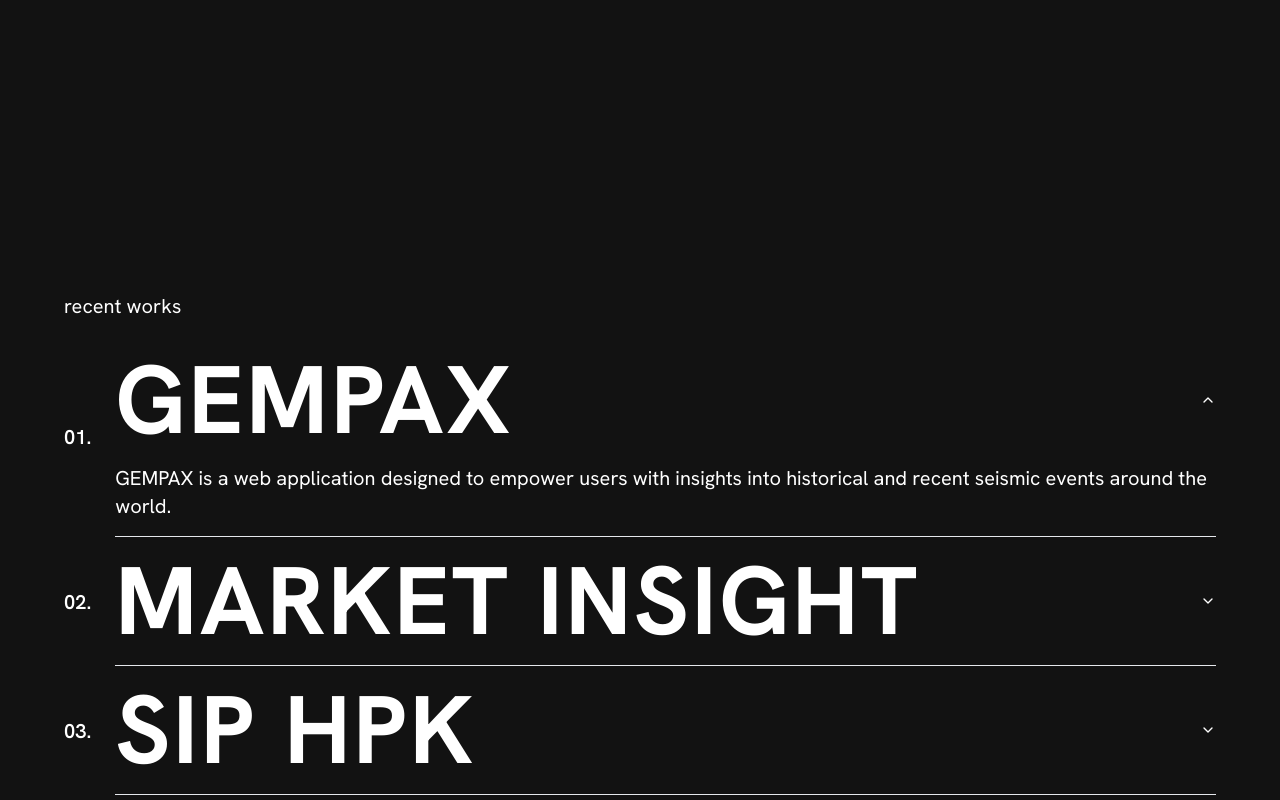
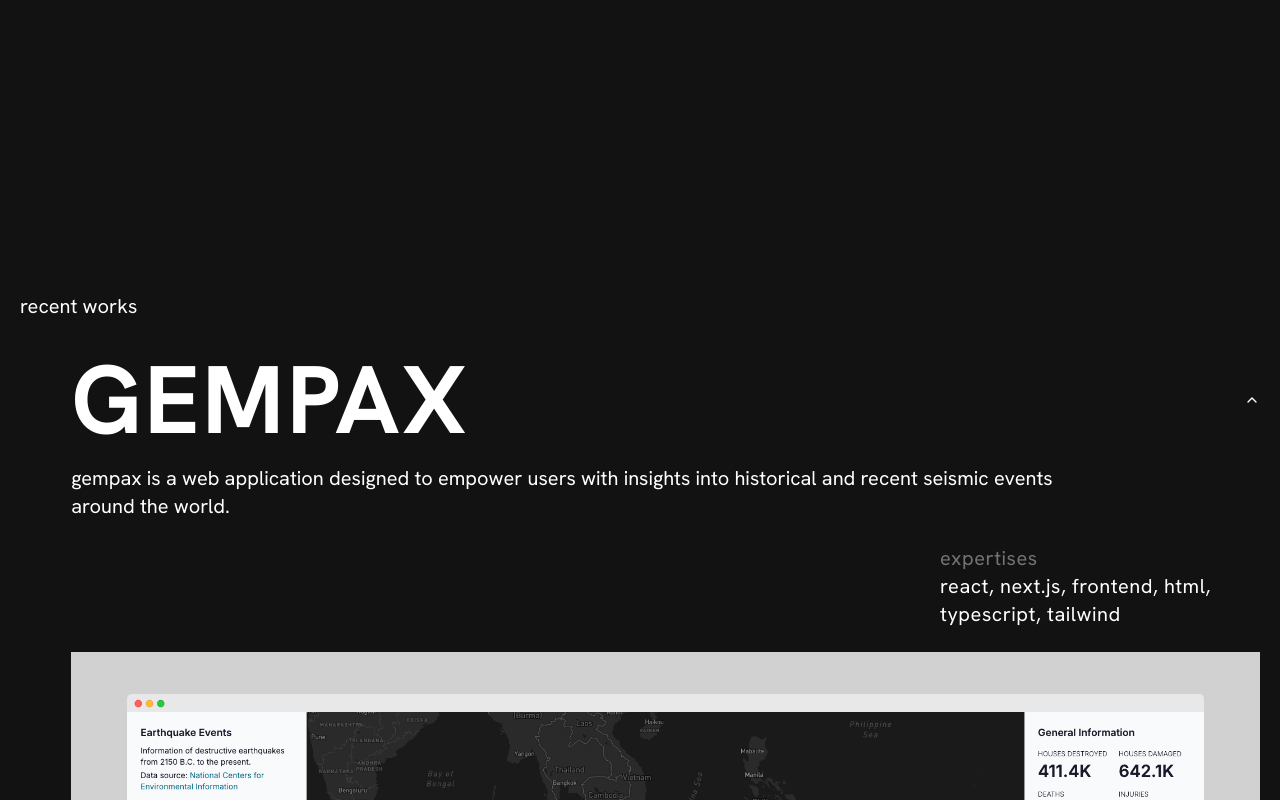
Before and after one commit to mazkaaa/mazka.dev, a Next.js app: page / in a window 1280 px wide. Both pictures are taken after a click on the button "GEMPAX". Shown: the part 1332-2132 px from the top of the page. Built offline with nearby package versions, Linux system fonts and the light colour scheme.

Commit message:
perf: added some codes

```diff
--- a/src/app/page.tsx
+++ b/src/app/page.tsx
@@ -44,7 +44,7 @@ export default function Home() {
         enable: true,
       },
       number: {
-        value: 60,
+        value: 80,
         density: {
           enable: true,
           value_area: 800,
@@ -217,8 +217,8 @@ export default function Home() {
       </section>
 
       <section ref={aboutRef} id="aboutme" className="h-screen">
-        <div className="h-full w-full px-16 flex items-center relative">
-          <div className="text-neutral-500 space-y-6 w-2/3 z-20 mix-blend-difference">
+        <div className="h-full w-full px-5 flex items-center relative">
+          <div className="text-neutral-500 space-y-6 w-1/2 z-20 mix-blend-difference">
             <section className="space-y-2 text-xl tracking-wide uppercase">
               <p>
                 <span className="text-white underline-effect-about whitespace-nowrap">
@@ -264,7 +264,7 @@ export default function Home() {
 
       <section
         id="recentworks"
-        className="container py-6 px-16 max-w-full flex flex-col space-y-4 h-screen snap-start"
+        className="container py-6 px-5 max-w-full flex flex-col space-y-4 h-screen snap-start"
       >
         <h3 className="text-xl text-white">recent works</h3>
 
@@ -286,8 +286,43 @@ export default function Home() {
                         {work.title}
                       </h1>
                     </AccordionTrigger>
-                    <AccordionContent>
-                      <p className="text-xl">{work.description}</p>
+                    <AccordionContent className="space-y-6">
+                      <section className="space-y-2 w-full max-w-5xl">
+                        {work.description.map((desc, descIndex) => (
+                          <p key={descIndex} className="text-xl lowercase">
+                            {desc}
+                          </p>
+                        ))}
+                      </section>
+                      <section className="text-xl text-neutral-500 flex justify-end tracking-wide lowercase">
+                        <div className="space-y-2 w-80">
+                          <div className="flex flex-col">
+                            <h4>expertises</h4>
+                            <h4 className="text-white">
+                              {work.expertises
+                                ?.toString()
+                                .replaceAll(",", ", ")}
+                            </h4>
+                          </div>
+                          {work.clients ? (
+                            <div className="flex flex-col">
+                              <h4>clients</h4>
+                              <h4 className="text-white">
+                                {work.clients.toString().replaceAll(",", ", ")}
+                              </h4>
+                            </div>
+                          ) : null}
+                        </div>
+                      </section>
+                      {work.imageUrl ? (
+                        <section className="flex space-x-4">
+                          {work.imageUrl.map((image, imageIndex) => (
+                            <div className="w-full h-full" key={imageIndex}>
+                              <img className="w-full h-full" src={image} />
+                            </div>
+                          ))}
+                        </section>
+                      ) : null}
                     </AccordionContent>
                   </AccordionItem>
                 </li>
--- a/src/data/recent-work.ts
+++ b/src/data/recent-work.ts
@@ -1,44 +1,54 @@
 interface IRecentWork {
   title: string;
-  description: string;
-  imageUrl: string[];
+  description: string[];
+  imageUrl?: string[];
   url: string;
   shorthand?: string;
+  durationWork?: string
+  expertises?: string[]
+  clients?: string[]
 }
 
 export const recentWorkData: IRecentWork[] = [
   {
     title: "SIP HPK",
-    description: "SIP-HPK also known as in Bahasa is a sistem informasi pengelolaan hunian pekerja konstruksi. SIP-HPK is a web application that manages housing, water systems, workers, citizens, guests, vendors, and partners who live and work in IKN, Kalimantan.",
-    imageUrl: ["/images/sip-hpk.png"],
+    description: ["SIP-HPK also known as in Bahasa is a sistem informasi pengelolaan hunian pekerja konstruksi. SIP-HPK is a web application that manages housing, water systems, workers, citizens, guests, vendors, and partners who live and work in IKN, Kalimantan."],
+    imageUrl: ["/works/SIP HPK-01.png", "/works/SIP HPK-03.png"],
     url: "https://sip-hpk.vercel.app/",
+    clients: ["Nusantara Capital City"],
+    expertises: ["React", "Next.js", "Frontend", "HTML", "Typescript", "Tailwind"]
   },
   // WALLNOTES
   {
     title: "Spendwisx",
-    description: "lorem ipsum dolor sit amet consectetur adipiscing elit",
-    imageUrl: ["/images/wallnotes.png"],
+    description: ["lorem ipsum dolor sit amet consectetur adipiscing elit"],
     url: "https://wallnotes.vercel.app/",
+    expertises: ["React", "Next.js", "Frontend", "HTML", "Typescript", "Tailwind"]
   },
   // MARKET INSIGHT
   {
     title: "Market Insight",
-    description: "Market Insight & Location Optimizer is a Geospatial Analytics web application that analyzes big data for business opportunity needs, collaborating with Accenture, Indosat, and CARTO.",
-    imageUrl: ["/images/market-insight.png"],
+    description: ["Market Insight & Location Optimizer is a Geospatial Analytics web application that analyzes big data for business opportunity needs, collaborating with Accenture, Indosat, and CARTO.", " I'm Leading custom apps reporting projects for Market Insight development, collaborating with Indosat and CARTO, with the initiative initiated by Accenture. Simultaneously, served as the Indonesian representative for custom apps collaboration with Accenture."],
+    imageUrl: ["/works/MI-01.png", "/works/MI-02.png"],
     url: "https://market-insight.vercel.app/",
+    clients: ["Indosat Ooredoo Hutchison"],
+    expertises: ["React", "Frontend", "HTML", "Typescript"]
   },
   // TAPERA DIGITAL SERVICE
   {
     title: "Tapera Digital Service",
-    description: "Tapera Digital Service is a super-app web application for managing citizen residential house savings for Indonesia citizen, collaborating with BP Tapera.",
-    imageUrl: ["/images/tapera-cms.png"],
+    description: ["Tapera Digital Service is a super-app web application for managing citizen residential house savings for Indonesia citizen, collaborating with BP Tapera."],
+    imageUrl: ["/works/TDS-04.png", "/works/TDS-02.png"],
     url: "https://bp-tapera-cms.vercel.app/",
+    clients: ["Badan Pengelola Tabungan Perumahan Rakyat"],
+    expertises: ["React", "Next.js", "Frontend", "HTML", "Typescript", "Tailwind"]
   },
   // OTENTIKATOR
   {
     title: "GEMPAX",
-    description: "GEMPAX is a web application designed to empower users with insights into historical and recent seismic events around the world.",
-    imageUrl: ["/images/otentikator.png"],
+    description: ["GEMPAX is a web application designed to empower users with insights into historical and recent seismic events around the world."],
+    imageUrl: ["/works/GEMPAX-01.png"],
     url: "https://otentikator.vercel.app/",
+    expertises: ["React", "Next.js", "Frontend", "HTML", "Typescript", "Tailwind"]
   },
 ];
```
